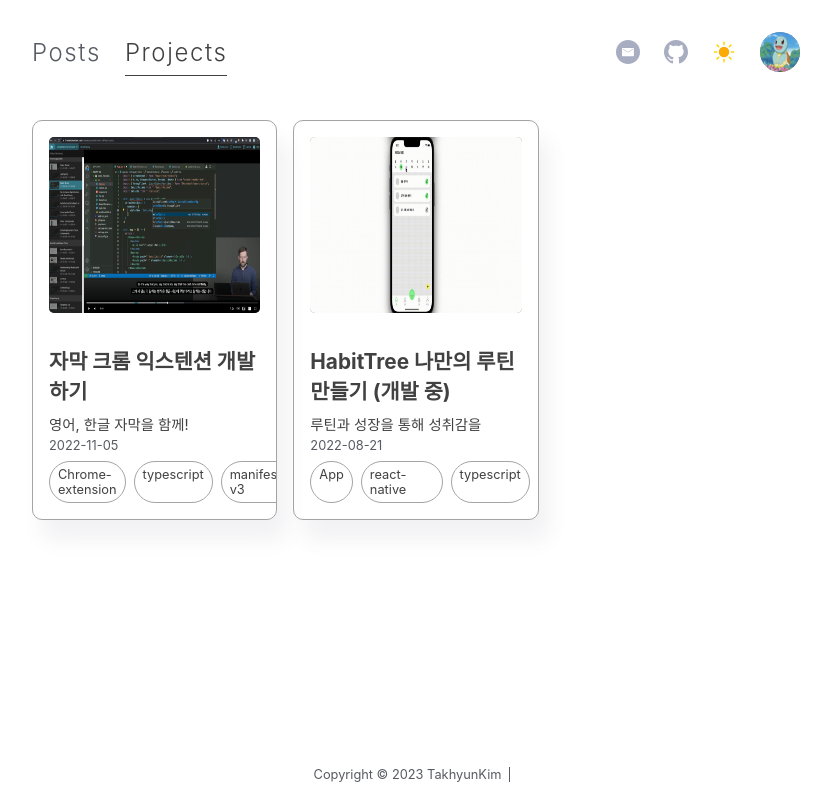
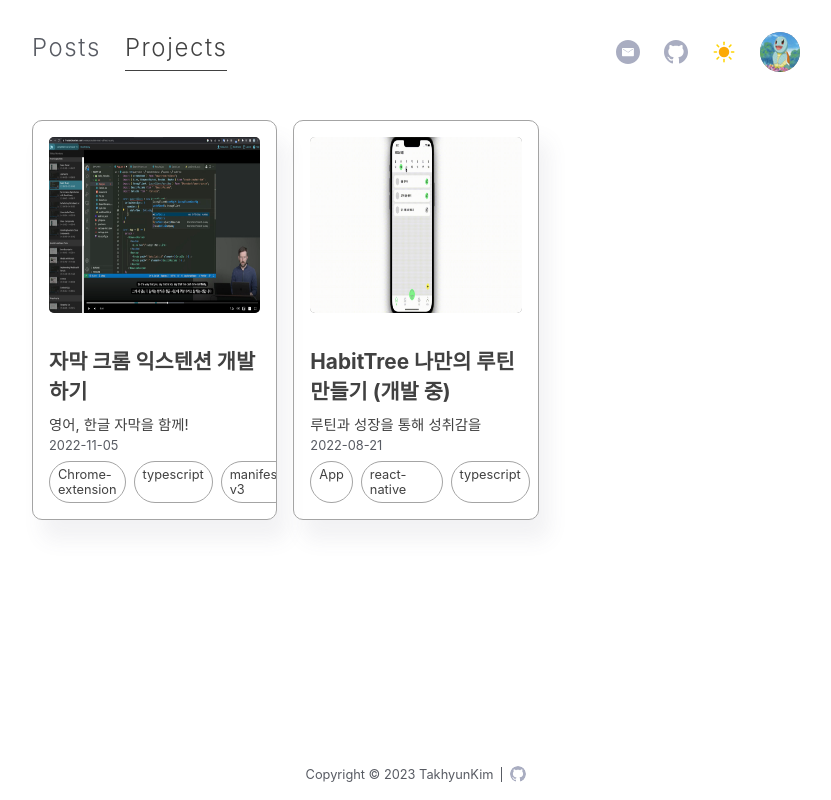
Before and after one commit to TakhyunKim/takhyun.dev, a Next.js app: page /projects in a window 1280 px wide. Shown: the whole page, without its empty margins (224-1055 px from the left). Built offline with nearby package versions, Linux system fonts and the light colour scheme.

Commit message:
refactor: apply renewal Link component api

```diff
--- a/components/Footer/index.tsx
+++ b/components/Footer/index.tsx
@@ -10,10 +10,14 @@ const Footer: NextPage = () => {
       <div className={styles.copyright_wrapper}>
         Copyright © {new Date().getFullYear()} TakhyunKim{" "}
       </div>
-      <Link href="https://github.com/TakhyunKim">
-        <a rel="noreferrer" target="_blank" className={styles.github_wrapper}>
-          <Image src="/images/github.svg" alt="github icon" layout="fill" />
-        </a>
+      <Link
+        rel="noreferrer"
+        target="_blank"
+        href="https://github.com/TakhyunKim"
+      >
+        <div className={styles.github_wrapper}>
+          <Image src="/images/github.svg" alt="github icon" fill />
+        </div>
       </Link>
     </footer>
   );
--- a/components/Nav/index.tsx
+++ b/components/Nav/index.tsx
@@ -11,16 +11,16 @@ const Nav = () => {
   return (
     <nav className={styles.wrapper}>
       {navLinks.map((nav) => (
-        <Link href={nav.link} key={nav.title}>
-          <a
+        <Link
           className={
             pathname.includes(nav.link)
               ? styles.nav_text_clicked
               : styles.nav_text
           }
+          href={nav.link}
+          key={nav.title}
         >
           {nav.title}
-          </a>
         </Link>
       ))}
     </nav>
--- a/components/PostList/PostItem/index.tsx
+++ b/components/PostList/PostItem/index.tsx
@@ -21,24 +21,15 @@ const PostItem: NextPage<PostItemProps> = ({
     <article className={styles.post_item_wrapper}>
       <div className={styles.post_content_wrapper}>
         <Link href={href}>
-          <a>
           <div className={styles.post_thumbnail}>
-              <Image
-                priority
-                src={thumbnailUrl}
-                alt="thumbnail"
-                layout="fill"
-              />
+            <Image fill priority src={thumbnailUrl} alt="thumbnail" />
           </div>
-          </a>
         </Link>
         <Link href={href}>
-          <a>
           <div className={styles.default_post}>
             <div className={styles.title}>{title}</div>
             <div className={styles.sub_title}>{subtitle}</div>
           </div>
-          </a>
         </Link>
       </div>
       <div className={styles.tag_list_date_wrapper}>
--- a/components/Posts/TableOfContents/index.tsx
+++ b/components/Posts/TableOfContents/index.tsx
@@ -40,8 +40,8 @@ const TableOfContent = ({
 
   return (
     <li className={styles.table_of_content} style={style} key={text}>
-      <Link href={link} key={text}>
-        <a onClick={scrollToHeader}>{text}</a>
+      <Link href={link} key={text} onClick={scrollToHeader}>
+        {text}
       </Link>
     </li>
   );
```
Lines whose indentation alone changed are shown as unchanged.
